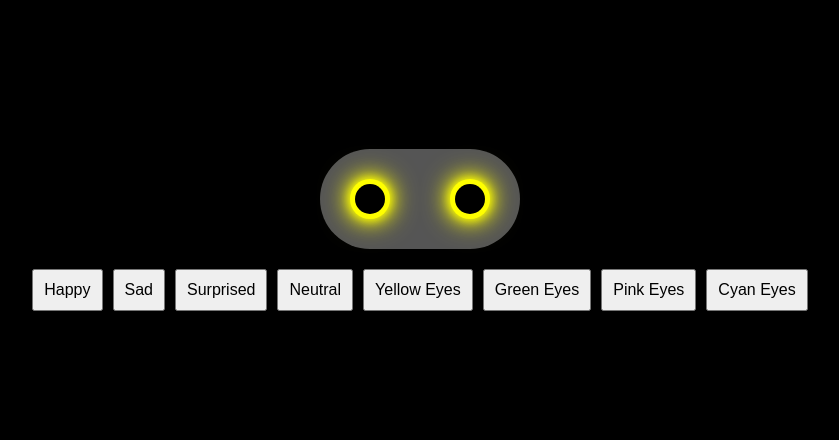
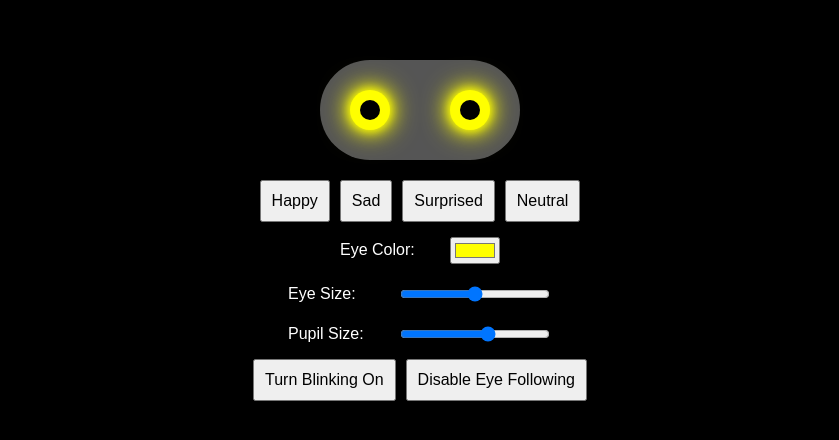
Before and after one commit to ItzIcoza/BangbooEyes, a plain HTML site: page index.html in a window 1280 px wide. Shown: the part 170-610 px from the top of the page, without its empty margins (220-1059 px from the left). Drawn offline with Linux system fonts and the light colour scheme.

Commit message:
Update index.html

```diff
--- a/index.html
+++ b/index.html
@@ -35,27 +35,43 @@
             box-shadow: 0 0 10px #ffff00, 0 0 20px #ffff00, 0 0 30px #ffff00;
             position: relative;
             overflow: hidden;
+            transition: height 0.1s;
         }
         .pupil {
-            width: 30px;
-            height: 30px;
+            width: 20px;
+            height: 20px;
             background-color: #000;
             border-radius: 50%;
             position: absolute;
             top: 50%;
             left: 50%;
             transform: translate(-50%, -50%);
+            transition: transform 0.1s;
         }
         .controls {
             display: flex;
             flex-wrap: wrap;
             justify-content: center;
             gap: 10px;
+            max-width: 400px;
         }
         button {
             padding: 10px;
             font-size: 16px;
             cursor: pointer;
+        }
+        .color-picker, .size-control {
+            display: flex;
+            align-items: center;
+            gap: 10px;
+            margin: 5px 0;
+        }
+        .color-picker label, .size-control label {
+            font-size: 16px;
+            min-width: 100px;
+        }
+        input[type="range"] {
+            width: 150px;
         }
     </style>
 </head>
@@ -69,10 +85,20 @@
         <button onclick="changeEmotion('sad')">Sad</button>
         <button onclick="changeEmotion('surprised')">Surprised</button>
         <button onclick="changeEmotion('neutral')">Neutral</button>
-        <button onclick="changeEyeColor('#ffff00')">Yellow Eyes</button>
-        <button onclick="changeEyeColor('#00ff00')">Green Eyes</button>
-        <button onclick="changeEyeColor('#ff00ff')">Pink Eyes</button>
-        <button onclick="changeEyeColor('#00ffff')">Cyan Eyes</button>
+        <div class="color-picker">
+            <label for="eyeColor">Eye Color:</label>
+            <input type="color" id="eyeColor" value="#ffff00" onchange="changeEyeColor(this.value)">
+        </div>
+        <div class="size-control">
+            <label for="eyeSize">Eye Size:</label>
+            <input type="range" id="eyeSize" min="20" max="60" value="40" onchange="changeEyeSize(this.value)">
+        </div>
+        <div class="size-control">
+            <label for="pupilSize">Pupil Size:</label>
+            <input type="range" id="pupilSize" min="5" max="30" value="20" onchange="changePupilSize(this.value)">
+        </div>
+        <button id="blinkToggle" onclick="toggleBlinking()">Turn Blinking On</button>
+        <button id="eyeFollowToggle" onclick="toggleEyeFollowing()">Disable Eye Following</button>
     </div>
 
     <script>
@@ -81,9 +107,16 @@
         const rightEye = document.getElementById('rightEye');
         const leftPupil = document.getElementById('leftPupil');
         const rightPupil = document.getElementById('rightPupil');
+        const blinkToggleBtn = document.getElementById('blinkToggle');
+        const eyeFollowToggleBtn = document.getElementById('eyeFollowToggle');
 
-        // Interactive eyes
-        document.addEventListener('mousemove', (e) => {
+        let isBlinking = false;
+        let isEyeFollowing = true;
+        let blinkInterval;
+
+        function updateEyePosition(e) {
+            if (!isEyeFollowing) return;
+
             const bangbooRect = bangboo.getBoundingClientRect();
             const bangbooCenterX = bangbooRect.left + bangbooRect.width / 2;
             const bangbooCenterY = bangbooRect.top + bangbooRect.height / 2;
@@ -94,7 +127,10 @@
             const maxMove = 5;
             leftPupil.style.transform = `translate(-50%, -50%) translate(${Math.cos(angleLeft) * maxMove}px, ${Math.sin(angleLeft) * maxMove}px)`;
             rightPupil.style.transform = `translate(-50%, -50%) translate(${Math.cos(angleRight) * maxMove}px, ${Math.sin(angleRight) * maxMove}px)`;
-        });
+        }
+
+        // Interactive eyes
+        document.addEventListener('mousemove', updateEyePosition);
 
         function changeEmotion(emotion) {
             switch(emotion) {
@@ -130,6 +166,51 @@
             leftEye.style.boxShadow = `0 0 10px ${color}, 0 0 20px ${color}, 0 0 30px ${color}`;
             rightEye.style.boxShadow = `0 0 10px ${color}, 0 0 20px ${color}, 0 0 30px ${color}`;
         }
+
+        function changeEyeSize(size) {
+            leftEye.style.width = `${size}px`;
+            leftEye.style.height = `${size}px`;
+            rightEye.style.width = `${size}px`;
+            rightEye.style.height = `${size}px`;
+        }
+
+        function changePupilSize(size) {
+            leftPupil.style.width = `${size}px`;
+            leftPupil.style.height = `${size}px`;
+            rightPupil.style.width = `${size}px`;
+            rightPupil.style.height = `${size}px`;
+        }
+
+        function blink() {
+            leftEye.style.height = '1px';
+            rightEye.style.height = '1px';
+            setTimeout(() => {
+                leftEye.style.height = '';
+                rightEye.style.height = '';
+            }, 150);
+        }
+
+        function toggleBlinking() {
+            isBlinking = !isBlinking;
+            if (isBlinking) {
+                blinkInterval = setInterval(blink, 3000);
+                blinkToggleBtn.textContent = 'Turn Blinking Off';
+            } else {
+                clearInterval(blinkInterval);
+                blinkToggleBtn.textContent = 'Turn Blinking On';
+            }
+        }
+
+        function toggleEyeFollowing() {
+            isEyeFollowing = !isEyeFollowing;
+            if (!isEyeFollowing) {
+                leftPupil.style.transform = 'translate(-50%, -50%)';
+                rightPupil.style.transform = 'translate(-50%, -50%)';
+                eyeFollowToggleBtn.textContent = 'Enable Eye Following';
+            } else {
+                eyeFollowToggleBtn.textContent = 'Disable Eye Following';
+            }
+        }
     </script>
 </body>
 </html>
```
